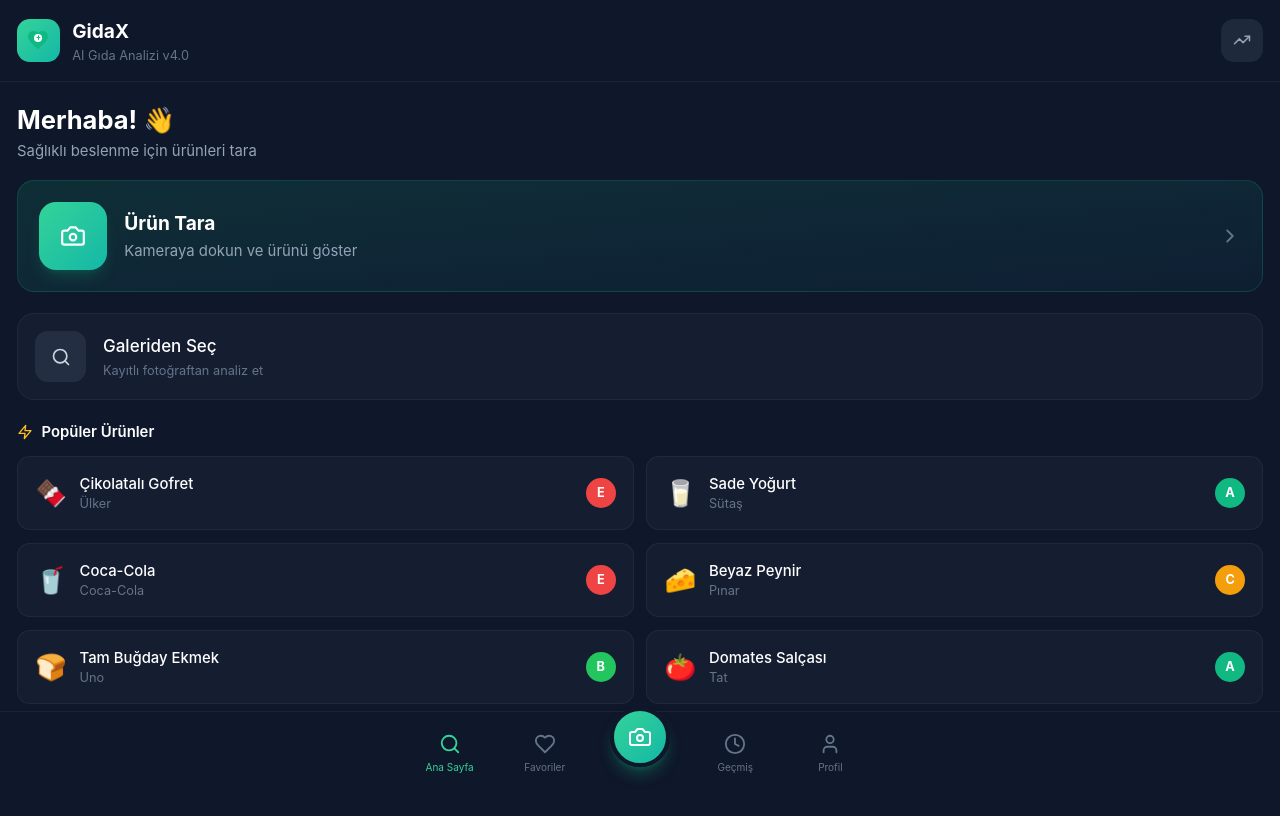
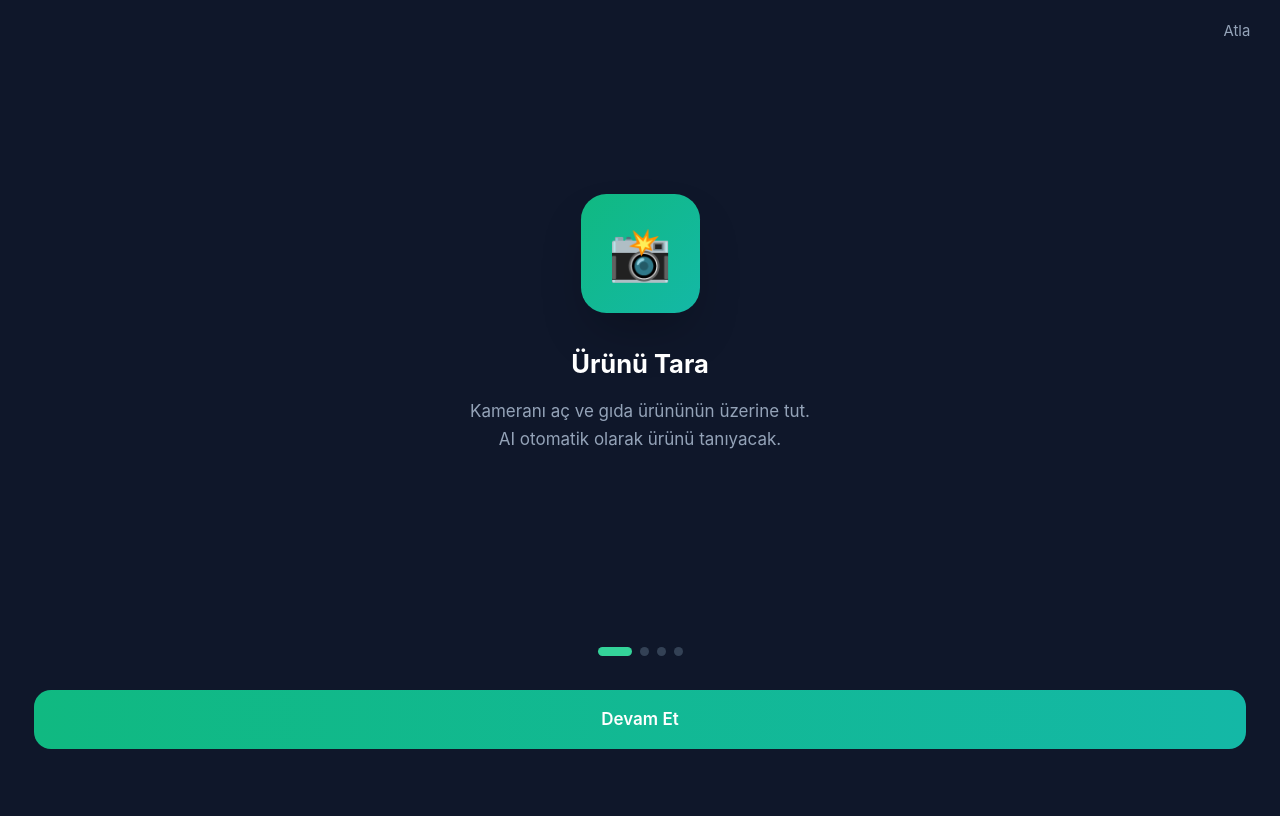
Before and after one commit to scraper065/healtune1, a React (Vite) app: page / in a window 1280 px wide. Shown: the top 816 px of the page. Built offline with nearby package versions, Linux system fonts and the light colour scheme.

Commit message:
Add onboarding screen with 4 slides

```diff
--- a/src/App.jsx
+++ b/src/App.jsx
@@ -103,7 +103,9 @@ function App() {
   const [history, setHistory] = useState([]);
   const [barcodeInput, setBarcodeInput] = useState('');
   const [scanStatus, setScanStatus] = useState('idle');
-  const [toast, setToast] = useState(null); // {type: 'error'|'success'|'warning'|'info', message: string}
+  const [toast, setToast] = useState(null);
+  const [showOnboarding, setShowOnboarding] = useState(false);
+  const [onboardingStep, setOnboardingStep] = useState(0);
   const [userProfile, setUserProfile] = useState({
     diseases: [],
     sensitivities: [],
@@ -117,19 +119,56 @@ function App() {
   const scanIntervalRef = useRef(null);
   const lastScanRef = useRef(0);
 
+  // Onboarding slides
+  const onboardingSlides = [
+    {
+      icon: '📸',
+      title: 'Ürünü Tara',
+      description: 'Kameranı aç ve gıda ürününün üzerine tut. AI otomatik olarak ürünü tanıyacak.',
+      color: 'from-emerald-500 to-teal-500'
+    },
+    {
+      icon: '🔍',
+      title: 'Detaylı Analiz',
+      description: 'Besin değerleri, katkı maddeleri, sağlık skoru ve daha fazlasını anında gör.',
+      color: 'from-blue-500 to-cyan-500'
+    },
+    {
+      icon: '☪️',
+      title: 'Helal & Boykot Kontrolü',
+      description: '200+ E-kodu veritabanı ile helal uygunluğunu ve boykot markalarını kontrol et.',
+      color: 'from-amber-500 to-orange-500'
+    },
+    {
+      icon: '💪',
+      title: 'Kişisel Sağlık',
+      description: 'Profilinde hastalık ve diyetini belirt, sana özel uyarılar al.',
+      color: 'from-purple-500 to-pink-500'
+    }
+  ];
+
   // Toast göster
   const showToast = (type, message, duration = 3000) => {
     setToast({ type, message });
     setTimeout(() => setToast(null), duration);
   };
 
+  // Onboarding tamamla
+  const completeOnboarding = () => {
+    localStorage.setItem('gidax_onboarding_done', 'true');
+    setShowOnboarding(false);
+  };
+
   useEffect(() => {
     const savedFavorites = localStorage.getItem('gidax_favorites');
     const savedHistory = localStorage.getItem('gidax_history');
     const savedProfile = localStorage.getItem('gidax_profile');
+    const onboardingDone = localStorage.getItem('gidax_onboarding_done');
+
     if (savedFavorites) setFavorites(JSON.parse(savedFavorites));
     if (savedHistory) setHistory(JSON.parse(savedHistory));
     if (savedProfile) setUserProfile(JSON.parse(savedProfile));
+    if (!onboardingDone) setShowOnboarding(true);
   }, []);
 
   // Kamera başlat
@@ -1228,6 +1267,65 @@ JSON formatında yanıt ver:
         </div>
       )}
 
+      {/* Onboarding Screen */}
+      {showOnboarding && (
+        <div className="fixed inset-0 z-[200] bg-slate-900 flex flex-col">
+          {/* Skip button */}
+          <div className="absolute top-4 right-4 safe-area-top z-10">
+            <button
+              onClick={completeOnboarding}
+              className="text-slate-400 text-sm px-3 py-1"
+            >
+              Atla
+            </button>
+          </div>
+
+          {/* Slide Content */}
+          <div className="flex-1 flex flex-col items-center justify-center px-8">
+            <div className={`w-28 h-28 rounded-3xl bg-gradient-to-br ${onboardingSlides[onboardingStep].color} flex items-center justify-center mb-8 shadow-2xl`}>
+              <span className="text-5xl">{onboardingSlides[onboardingStep].icon}</span>
+            </div>
+            <h2 className="text-2xl font-bold text-white mb-4 text-center">
+              {onboardingSlides[onboardingStep].title}
+            </h2>
+            <p className="text-slate-400 text-center text-base leading-relaxed max-w-xs">
+              {onboardingSlides[onboardingStep].description}
+            </p>
+          </div>
+
+          {/* Dots & Button */}
+          <div className="px-8 pb-12 safe-area-bottom">
+            {/* Dots */}
+            <div className="flex justify-center gap-2 mb-8">
+              {onboardingSlides.map((_, idx) => (
+                <div
+                  key={idx}
+                  className={`h-2 rounded-full transition-all ${
+                    idx === onboardingStep
+                      ? 'w-8 bg-emerald-400'
+                      : 'w-2 bg-slate-700'
+                  }`}
+                />
+              ))}
+            </div>
+
+            {/* Button */}
+            <button
+              onClick={() => {
+                if (onboardingStep < onboardingSlides.length - 1) {
+                  setOnboardingStep(onboardingStep + 1);
+                } else {
+                  completeOnboarding();
+                }
+              }}
+              className={`w-full py-4 rounded-2xl font-semibold text-white bg-gradient-to-r ${onboardingSlides[onboardingStep].color} active:scale-[0.98] transition-transform`}
+            >
+              {onboardingStep < onboardingSlides.length - 1 ? 'Devam Et' : 'Başla'}
+            </button>
+          </div>
+        </div>
+      )}
+
       {/* Header */}
       <header className="px-4 py-4 flex items-center justify-between border-b border-white/5">
         <div className="flex items-center gap-3">
```
